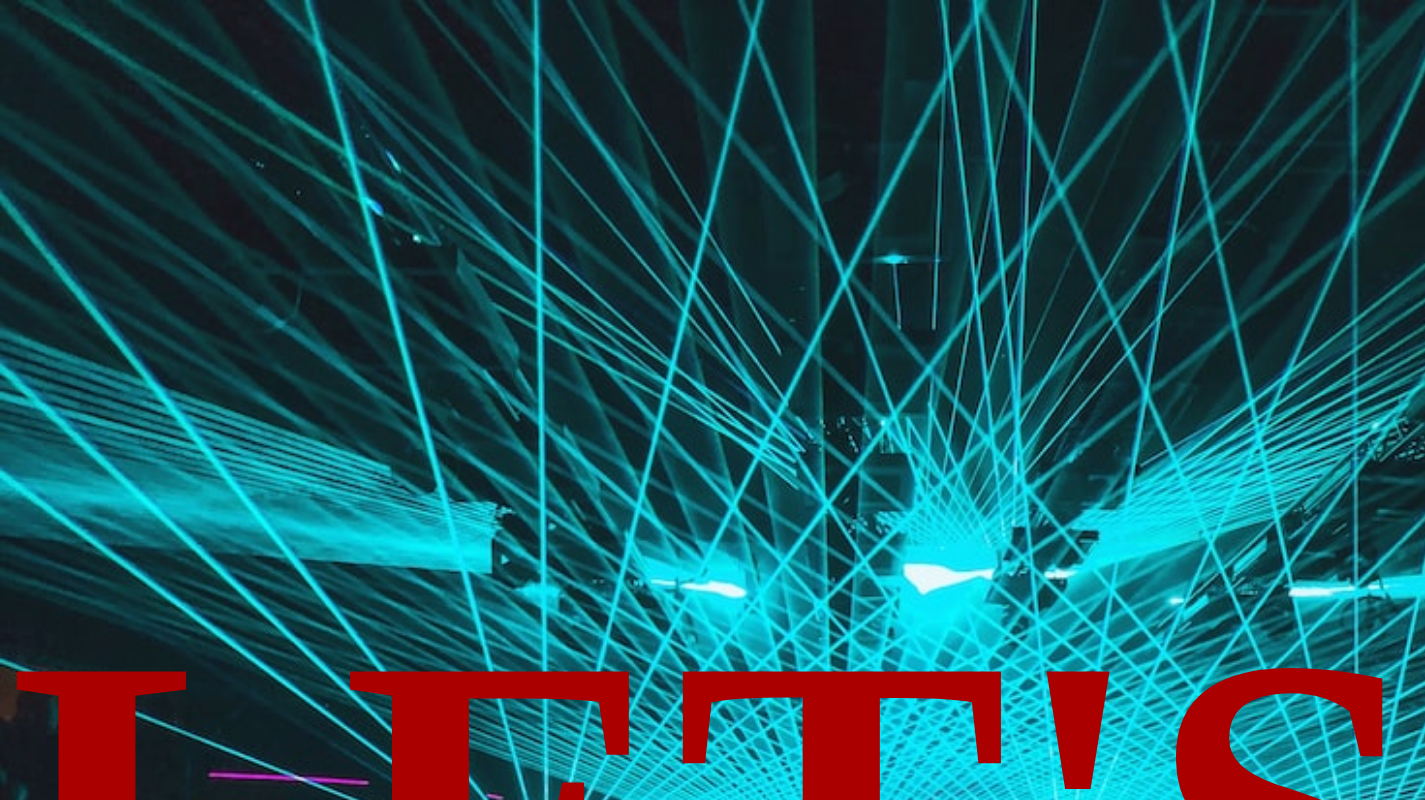
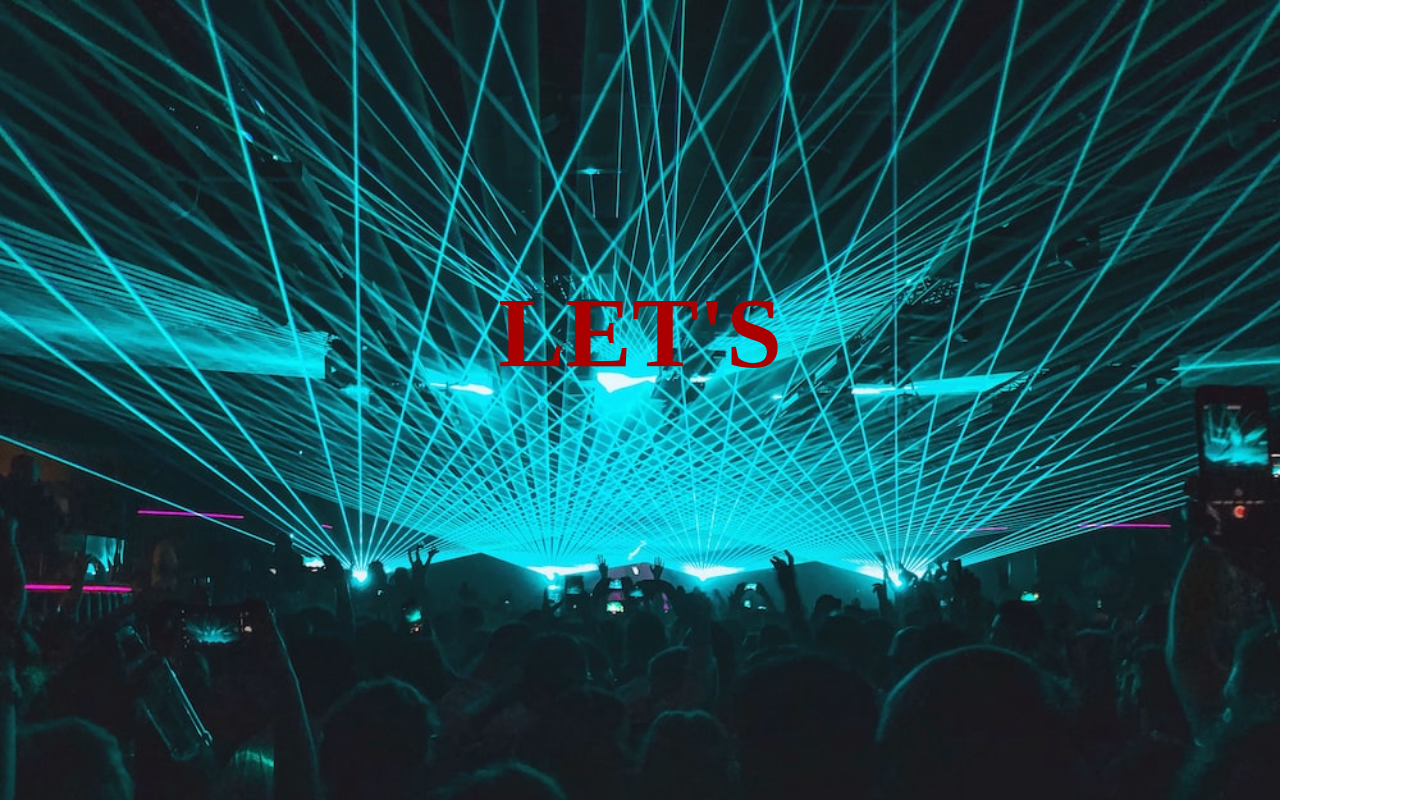
Before and after one commit to manikandan-sanmugam/Javascript-disco-party-consensus, a plain HTML site: page index.html in a window 1280 px wide. Shown: the top 800 px of the page, 1425 px wide, since content can reach past the window. Drawn offline with Linux system fonts and the light colour scheme.

Commit message:
Update style.css

```diff
--- a/style.css
+++ b/style.css
@@ -1,6 +1,6 @@
 h1{
     text-align: center;
-    font-size: 500px;
+    font-size: 100px;
     color:rgb(170, 0, 0);
 }
 body{
```
